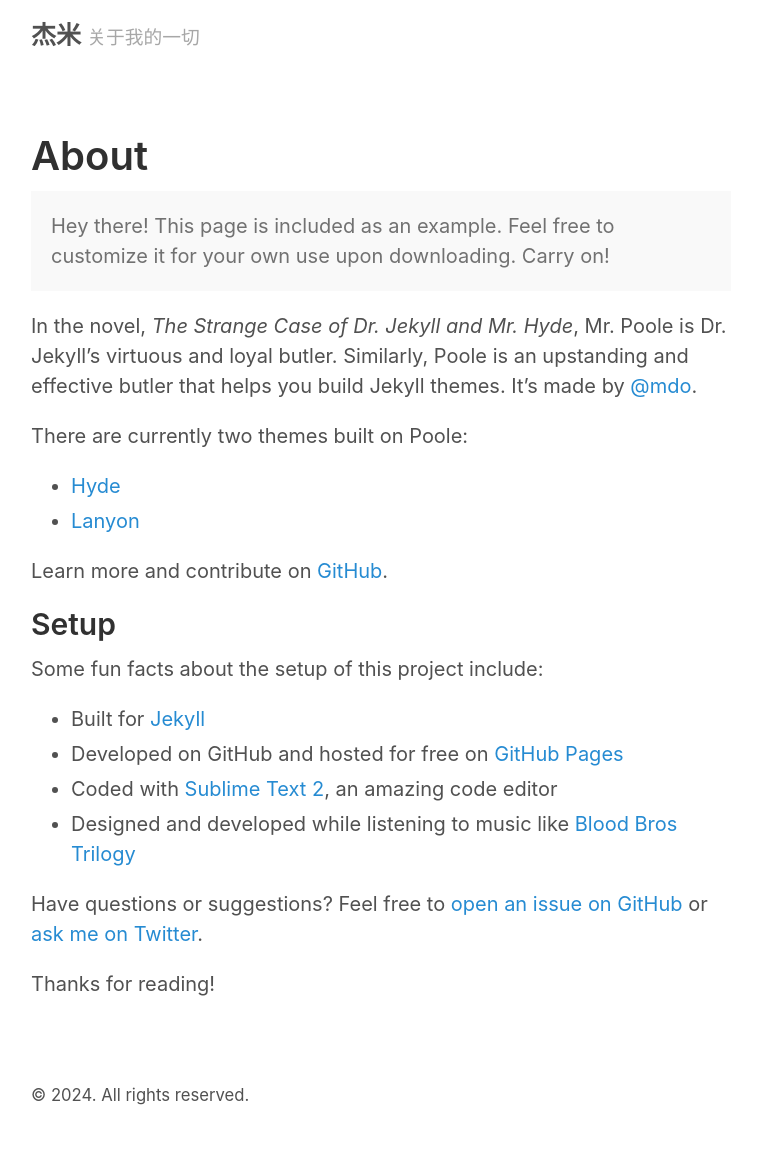
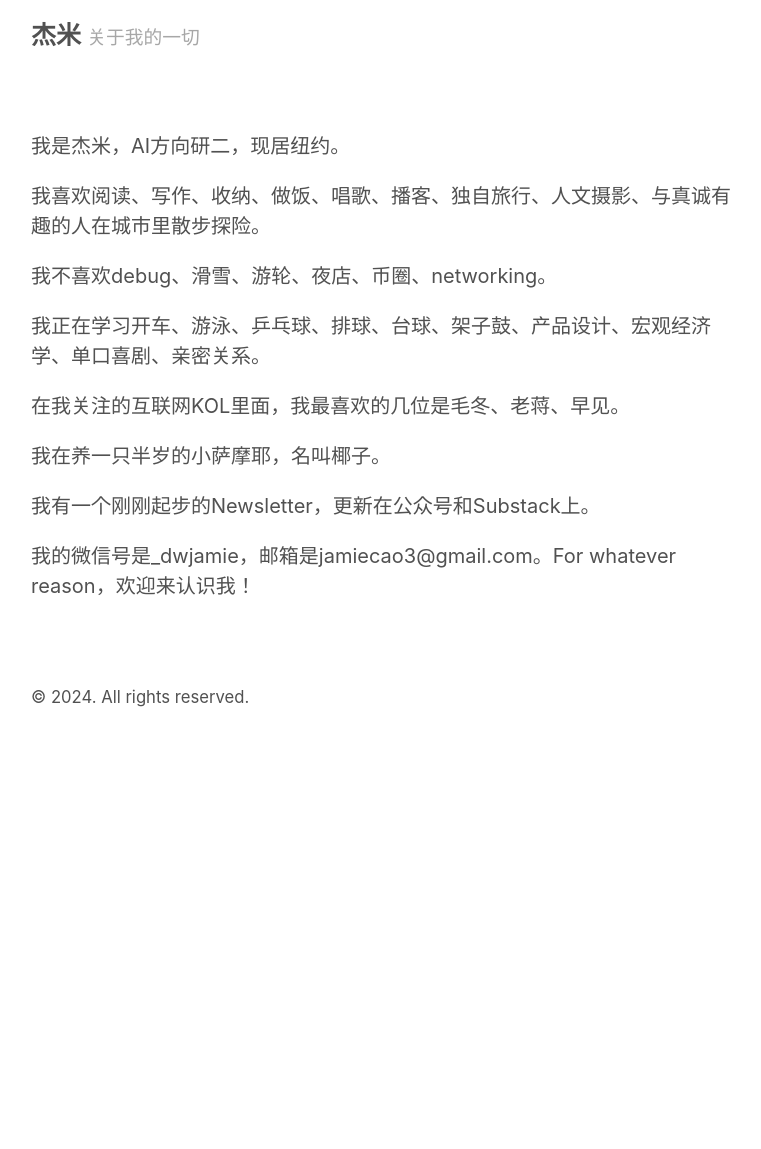
Before and after one commit to dwjamie/dwjamie.github.io, a Jekyll site: the page built from about.md, in a window 1280 px wide. Shown: the whole page, without its empty margins (259-1020 px from the left). Built offline with Jekyll 4.4.1, drawn with Linux system fonts in a browser that asks for light colours; after the commit the page ends 900 px from its top, so only the background shows below that.

Commit message:
Add about page

```diff
--- a/about.md
+++ b/about.md
@@ -1,30 +1,20 @@
 ---
 layout: page
-title: About
+# title: About
 ---
 
-<p class="message">
-  Hey there! This page is included as an example. Feel free to customize it for your own use upon downloading. Carry on!
-</p>
+我是杰米，AI方向研二，现居纽约。
 
-In the novel, *The Strange Case of Dr. Jekyll and Mr. Hyde*, Mr. Poole is Dr. Jekyll's virtuous and loyal butler. Similarly, Poole is an upstanding and effective butler that helps you build Jekyll themes. It's made by [@mdo](https://twitter.com/mdo).
+我喜欢阅读、写作、收纳、做饭、唱歌、播客、独自旅行、人文摄影、与真诚有趣的人在城市里散步探险。
 
-There are currently two themes built on Poole:
+我不喜欢debug、滑雪、游轮、夜店、币圈、networking。
 
-* [Hyde](http://hyde.getpoole.com)
-* [Lanyon](http://lanyon.getpoole.com)
+我正在学习开车、游泳、乒乓球、排球、台球、架子鼓、产品设计、宏观经济学、单口喜剧、亲密关系。
 
-Learn more and contribute on [GitHub](https://github.com/poole).
+在我关注的互联网KOL里面，我最喜欢的几位是毛冬、老蒋、早见。
 
-## Setup
+我在养一只半岁的小萨摩耶，名叫椰子。
 
-Some fun facts about the setup of this project include:
+我有一个刚刚起步的Newsletter，更新在公众号和Substack上。
 
-* Built for [Jekyll](http://jekyllrb.com)
-* Developed on GitHub and hosted for free on [GitHub Pages](https://pages.github.com)
-* Coded with [Sublime Text 2](http://sublimetext.com), an amazing code editor
-* Designed and developed while listening to music like [Blood Bros Trilogy](https://soundcloud.com/maddecent/sets/blood-bros-series)
-
-Have questions or suggestions? Feel free to [open an issue on GitHub](https://github.com/poole/poole/issues/new) or [ask me on Twitter](https://twitter.com/mdo).
-
-Thanks for reading!
+我的微信号是_dwjamie，邮箱是jamiecao3@gmail.com。For whatever reason，欢迎来认识我！
```
